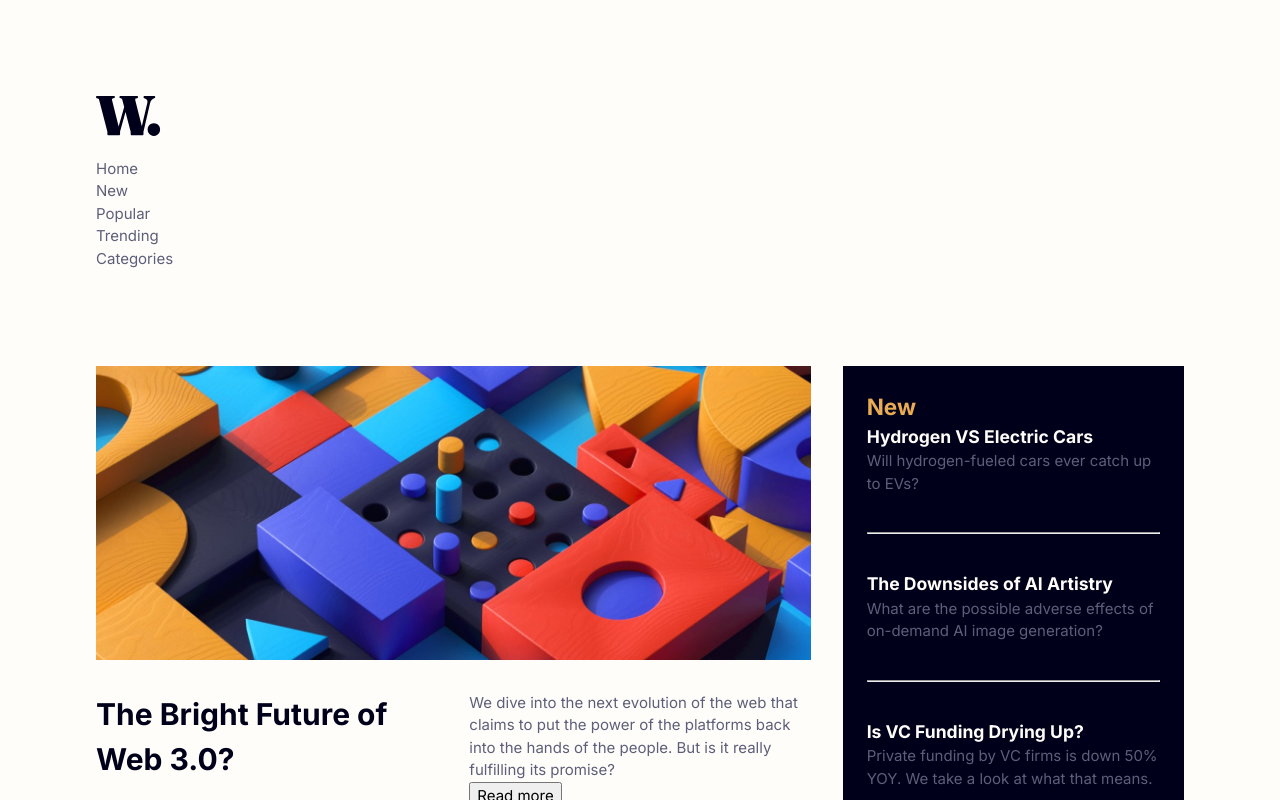
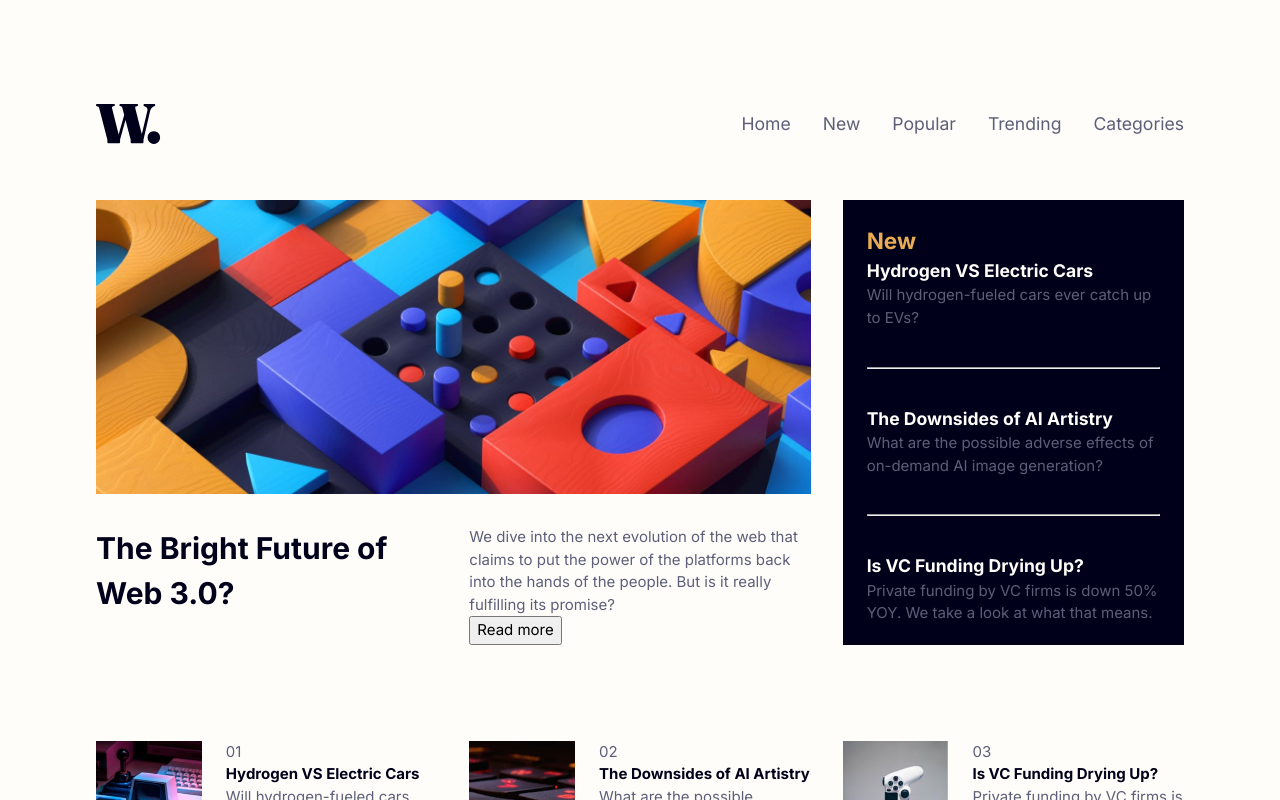
Before and after one commit to msleeuwenhoek/news-homepage, a React (Create React App) app: page / in a window 1280 px wide. Shown: the top 800 px of the page. Built offline with nearby package versions, Linux system fonts and the light colour scheme.

Commit message:
menu styling

```diff
--- a/src/App.scss
+++ b/src/App.scss
@@ -158,3 +158,17 @@
     width: 100%;
   }
 }
+
+/** MENU STYLING **/
+
+.Menu {
+  display: flex;
+  justify-content: space-between;
+  align-items: center;
+  margin-bottom: -3rem;
+  li {
+    display: inline;
+    padding-left: 2rem;
+    font-size: 1.1rem;
+  }
+}
```
